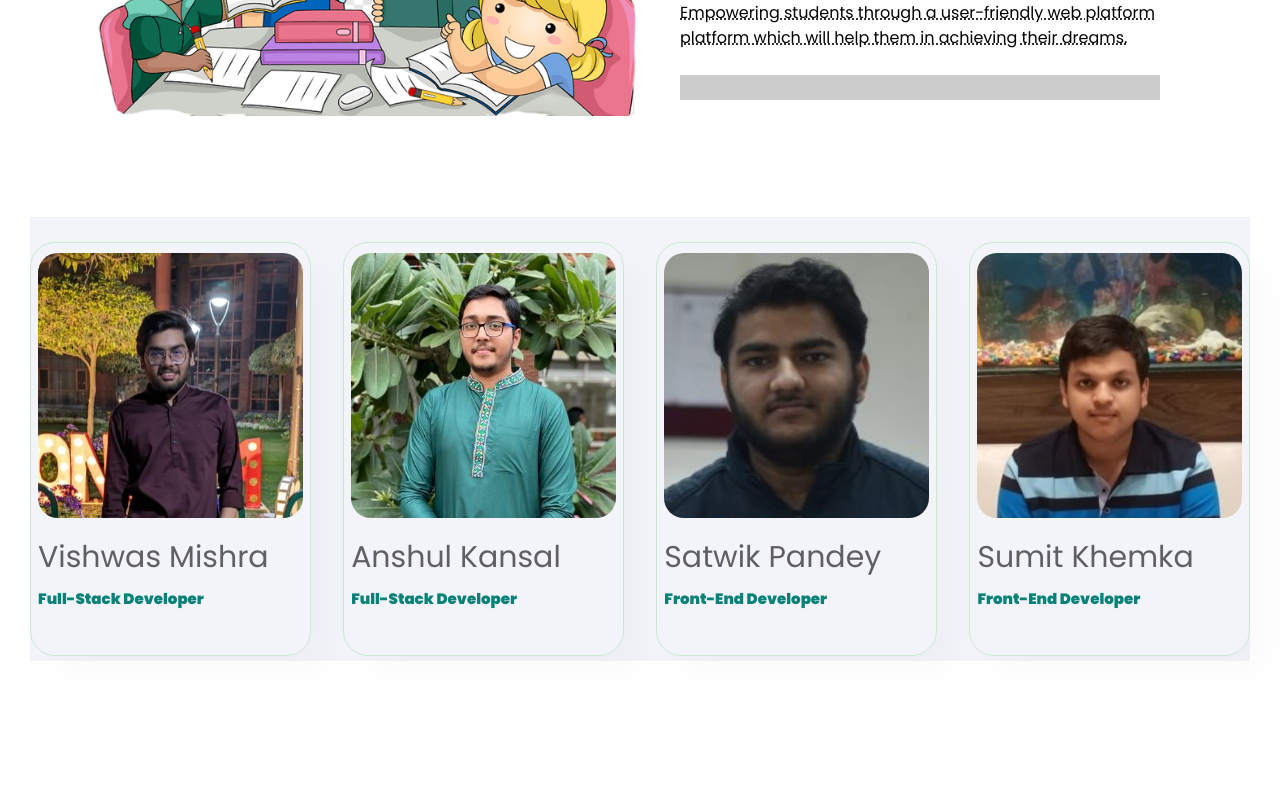
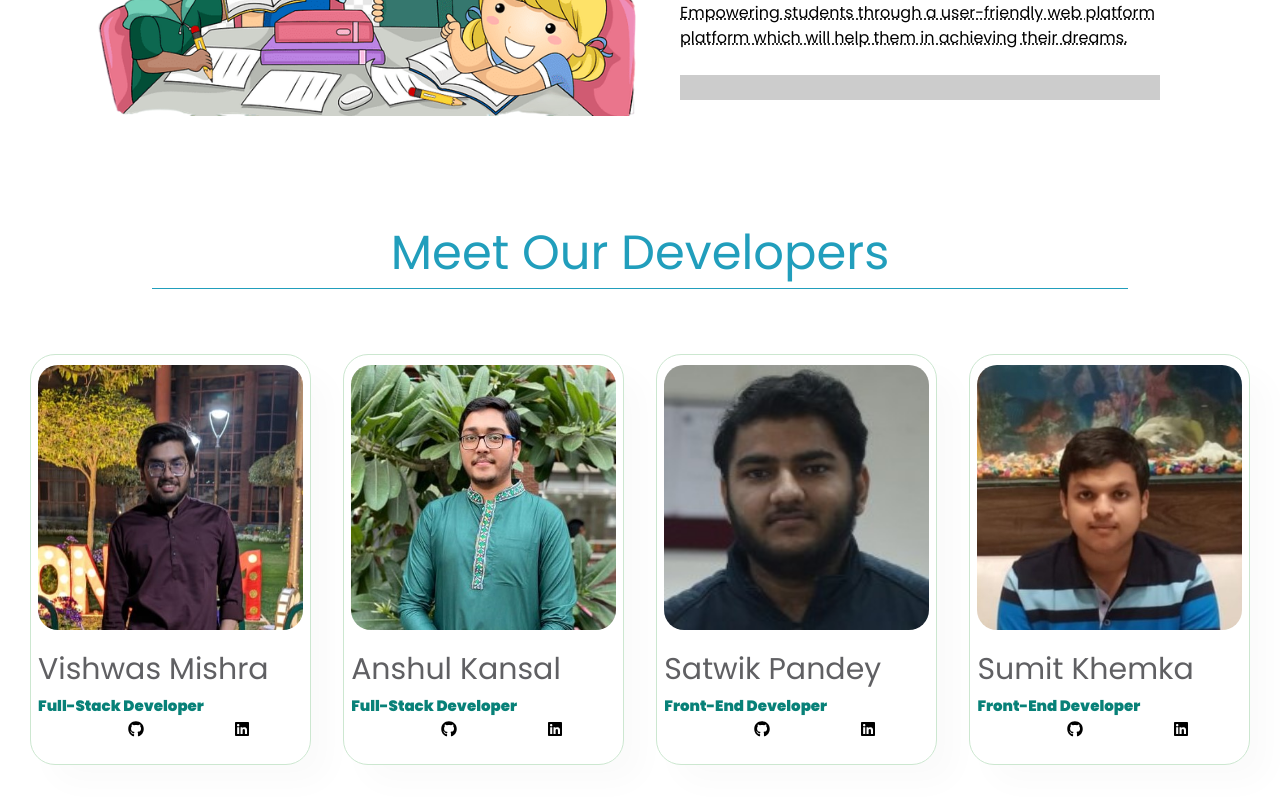
Before and after one commit to SumitKhemka123/BITBOX4.0, a React (Create React App) app in the folder client/: page /about in a window 1280 px wide. Shown: the part 330-1130 px from the top of the page. Before the commit the page ends 1021 px from the top, so only its background shows below. Built offline with nearby package versions, Linux system fonts and the light colour scheme; no server answers.

Commit message:
updated login,signup and timeline

```diff
--- a/client/src/components/HomePage/Body/body.css
+++ b/client/src/components/HomePage/Body/body.css
@@ -65,20 +65,25 @@
     align-items: flex-start;
     text-align: left;
     z-index: 1;
+
 }
 
-#hero h4 {
+/* #hero h4 {
     padding-bottom: 15px;
     font-size: 30px;
-}
+    font-weight: 500;
+} */
 
 #hero h2 {
     font-size: 50px;
+    font-weight: lighter;
 }
 
 #hero h1 {
     font-size: 50px;
     color: #088178;
+    font-weight: 50;
+    /* padding-top: 20px ; */
 }
 
 #hero p {
@@ -220,6 +225,7 @@ body {
     margin-bottom: 10px;
     color: #219ebc;
     font-size: 3rem;
+    font-weight: 500;
 }
 
 .features-area {
@@ -258,7 +264,7 @@ body {
 .features-card a {
     color: rgb(0, 99, 228);
     text-decoration: none;
-    margin-top: 1em;
+    /* margin-top: 1em; */
     display: inline-block;
     padding: .5em;
     margin-left: -.5em;
--- a/client/src/components/HomePage/Timeline/timeline.css
+++ b/client/src/components/HomePage/Timeline/timeline.css
@@ -7,3 +7,7 @@
     text-decoration: underline;
     color:black;
 }
+
+.vertical-timeline-element--work,.vertical-timeline-element--education{
+    margin: 100px;
+}
--- a/client/src/components/about/About.jsx
+++ b/client/src/components/about/About.jsx
@@ -6,6 +6,8 @@ import Anshulimg from "../../assets/devloper1.jpeg";
 import Vishwasimg from "../../assets/devloper2.jpg";
 import Satwikimg from "../../assets/devloper3.jpg";
 import Sumitimg from "../../assets/devloper4.jpg";
+import { FaGithub,FaLinkedin } from "react-icons/fa";
+
 
 const About = () => {
     return (
@@ -30,14 +32,21 @@ const About = () => {
             </section>
 
             <section id="develop">
+            <div className="features-header">
+            <h2 className="features-heading-text underline1 op">Meet Our Developers</h2>
+          </div>
+
                 <div className="dev-container">
                     <div className="pro">
                         <img src={Vishwasimg} alt="" />
                         <div className="des">
                             <span>Vishwas Mishra</span>
                             <h4>Full-Stack Developer</h4>
-                            <a href="https://github.com/CyberMage7"><i className="fab fa-github"></i></a>
-                            <a href="https://www.linkedin.com/in/vishwas-mishra-4b6315257/"><i className="fab fa-linkedin"></i></a>
+                            <a href="https://github.com/CyberMage7">
+                                {/* <i className="fab fa-github"></i> */}
+                                <FaGithub/>
+                                </a>
+                            <a href="https://www.linkedin.com/in/vishwas-mishra-4b6315257/"><FaLinkedin/></a>
                         </div>
                     </div>
 
@@ -46,8 +55,8 @@ const About = () => {
                         <div className="des">
                             <span>Anshul Kansal</span>
                             <h4>Full-Stack Developer</h4>
-                            <a href="https://github.com/anshulkansal04/"><i className="fab fa-github"></i></a>
-                            <a href="https://www.linkedin.com/in/anshul-kansal-5740a2254/"><i className="fab fa-linkedin"></i></a>
+                            <a href="https://github.com/anshulkansal04/"><FaGithub/></a>
+                            <a href="https://www.linkedin.com/in/anshul-kansal-5740a2254/"><FaLinkedin/></a>
                         </div>
                     </div>
 
@@ -56,8 +65,8 @@ const About = () => {
                         <div className="des">
                             <span>Satwik Pandey</span>
                             <h4>Front-End Developer</h4>
-                            <a href="https://github.com/worldisconfusion"><i className="fab fa-github"></i></a>
-                            <a href="https://www.linkedin.com/in/satwik-p-770516251/"><i className="fab fa-linkedin"></i></a>
+                            <a href="https://github.com/worldisconfusion"><FaGithub/></a>
+                            <a href="https://www.linkedin.com/in/satwik-p-770516251/"><FaLinkedin/></a>
                         </div>
                     </div>
 
@@ -66,8 +75,8 @@ const About = () => {
                         <div className="des">
                             <span>Sumit Khemka</span>
                             <h4>Front-End Developer</h4>
-                            <a href="https://github.com/SumitKhemka123"><i className="fab fa-github"></i></a>
-                            <a href="https://www.linkedin.com/in/sumit-khemka/"><i className="fab fa-linkedin"></i></a>
+                            <a href="https://github.com/SumitKhemka123"><FaGithub/></a>
+                            <a href="https://www.linkedin.com/in/sumit-khemka/"><FaLinkedin/></a>
                         </div>
                     </div>
                 </div>
--- a/client/src/components/about/about.css
+++ b/client/src/components/about/about.css
@@ -22,7 +22,6 @@
 }
 
 #develop {
-    background-color: #f3f4fa;
     text-align: center;
     margin: 30px;
 }
@@ -73,7 +72,7 @@
 }
 
 #develop .pro .des h4 {
-    padding-top: 7px;
+    padding: 2px 0px;
     font-size: 15px;
     font-weight: 700;
     color: #088178;
--- a/client/src/components/login/Login.jsx
+++ b/client/src/components/login/Login.jsx
@@ -3,7 +3,6 @@ import "./login.css";
 import { Link, useNavigate } from "react-router-dom";
 import axios from "axios";
 import { FaEnvelope, FaLock } from 'react-icons/fa';
-import Navbar from "../navbar/Navbar";
 
 function Login() {
   const [email, setEmail] = useState("");
@@ -33,7 +32,6 @@ function Login() {
 
   return (
     <>
-    <Navbar/>
     <div className="body-login">
       <div className="wrapper-login">
         <div className="login-box">
--- a/client/src/components/login/login.css
+++ b/client/src/components/login/login.css
@@ -6,12 +6,11 @@
 }
 
 .body-login {
-    background-image: url("https://static.vecteezy.com/system/resources/previews/002/463/630/large_2x/jungle-wild-nature-green-color-scene-vector.jpg");
+    background-image: linear-gradient(to bottom right, red,#2661BE,#269EBE);
     background-repeat: no-repeat;
     background-size: cover;
     background-position: center;
     background-attachment: fixed;
-    margin-top: 40px;
     ::-webkit-scrollbar{
         width: 0px;
     }
--- a/client/src/components/navbar/Navbar.css
+++ b/client/src/components/navbar/Navbar.css
@@ -46,7 +46,7 @@
 .li-navbar:hover {
 	cursor: pointer;
 	text-decoration: underline;
-	animation: capitalizeText 0.3s ease forwards;
+	animation: capitalizeText 0.5s ease forwards;
 	/* Use animation */
 }
 
--- a/client/src/components/signup/Signup.jsx
+++ b/client/src/components/signup/Signup.jsx
@@ -2,7 +2,6 @@ import React, { useState } from "react";
 import "./signup.css";
 import { Link ,useNavigate} from "react-router-dom";
 import axios from "axios";
-import Navbar from "../navbar/Navbar";
 import { FaUser, FaEnvelope, FaLock } from 'react-icons/fa';
 
 function Signup() {
@@ -36,7 +35,6 @@ function Signup() {
 
   return (
     <>
-    <Navbar/>
     <div className="body-signup">
       <div className="wrapper-signup">
         <div className="signup-box">
--- a/client/src/components/signup/signup.css
+++ b/client/src/components/signup/signup.css
@@ -12,12 +12,11 @@
 }
 
 .body-signup {
-    background-image: url("https://static.vecteezy.com/system/resources/previews/002/463/630/large_2x/jungle-wild-nature-green-color-scene-vector.jpg");
+    background-image: linear-gradient(to bottom right, red,#2661BE,#269EBE);
     background-repeat: no-repeat;
     background-size: cover;
     background-position: center;
     background-attachment: fixed;
-    margin-top: 80px;
 }
 
 /* a {
```
Also changed, not shown: client/src/components/HomePage/Body/Body.jsx (+5 -14 lines), client/src/components/HomePage/Timeline/Timeline.jsx (+7 -7 lines).
